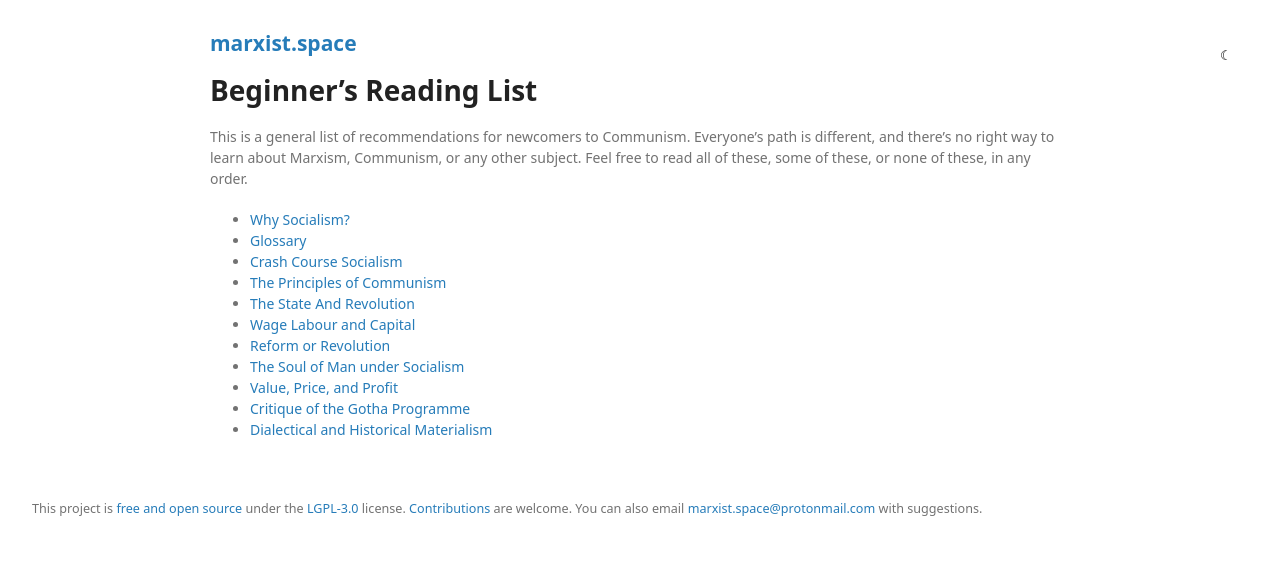
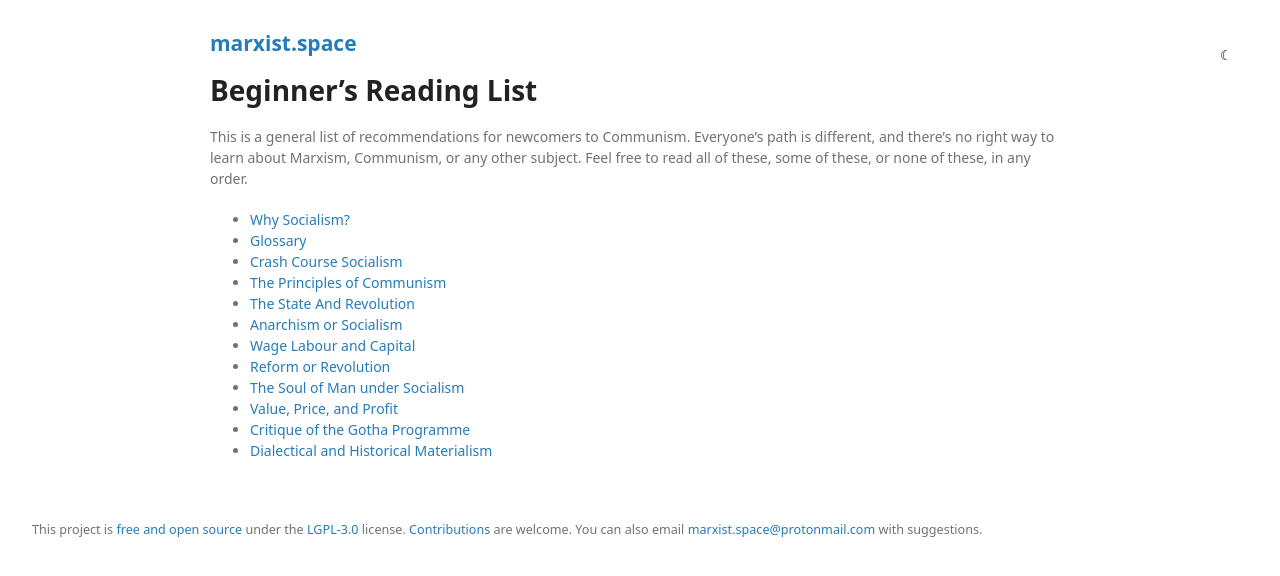
Before and after one commit to prolesoft/marxist.space, a Jekyll site: the page built from beginners-reading-list.md, in a window 1280 px wide. Shown: the top 576 px of the page. Built offline with Jekyll 4.4.1, drawn with Linux system fonts in a browser that asks for light colours; our own code applies the rules of GitHub Pages for plain Markdown files.

Commit message:
beginners-reading-list.md

```diff
--- a/beginners-reading-list.md
+++ b/beginners-reading-list.md
@@ -15,6 +15,7 @@ Feel free to read all of these, some of these, or none of these, in any order.
 * [Crash Course Socialism](https://github.com/dessalines/essays/blob/master/crash_course_socialism.md)
 * [The Principles of Communism](https://www.marxists.org/archive/marx/works/1847/11/prin-com.htm)
 * [The State And Revolution](https://www.marxists.org/archive/lenin/works/1917/staterev/)
+* [Anarchism or Socialism](https://www.marxists.org/reference/archive/stalin/works/1906/12/x01.htm)
 * [Wage Labour and Capital](https://www.marxists.org/archive/marx/works/1847/wage-labour/)
 * [Reform or Revolution](https://www.marxists.org/archive/luxemburg/1900/reform-revolution/)
 * [The Soul of Man under Socialism](https://www.marxists.org/reference/archive/wilde-oscar/soul-man/)
```
